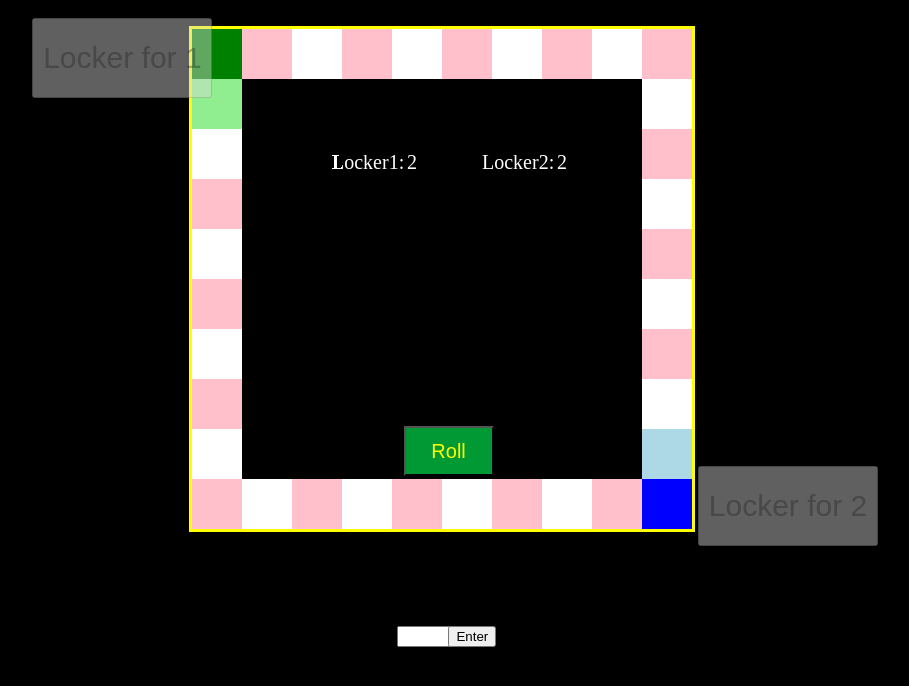
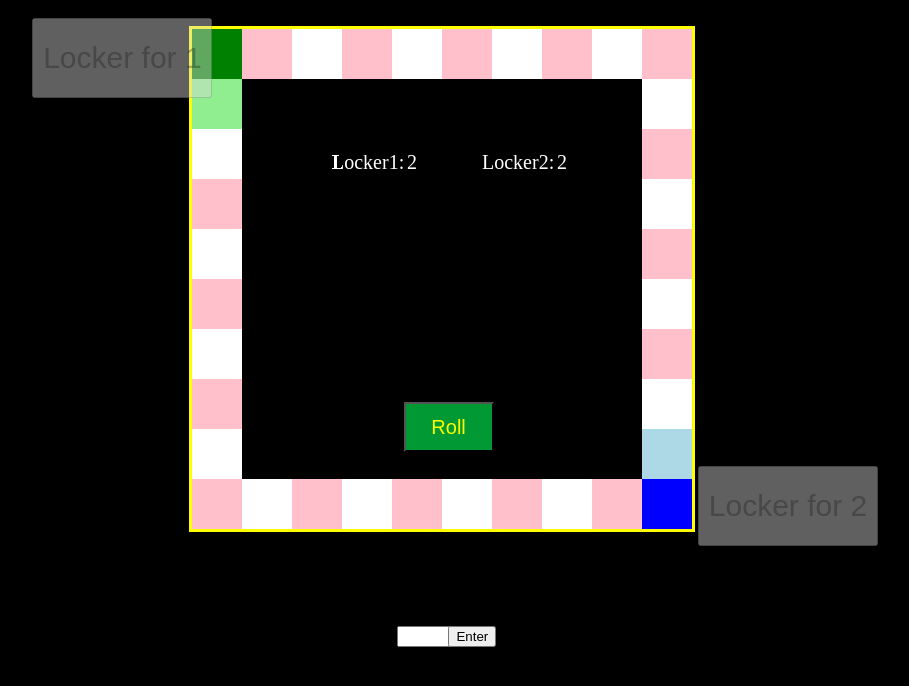
Before and after one commit to susmita2000/sfludo, a plain HTML site: page index.html in a window 1280 px wide. Shown: the part 94-780 px from the top of the page, without its empty margins (198-1107 px from the left). Drawn offline with Linux system fonts and the light colour scheme; a web font is replaced by a local one.

Commit message:
Update index.html

```diff
--- a/index.html
+++ b/index.html
@@ -35,7 +35,7 @@
             }
              .button {
              	position: absolute;
-             	top:65%;
+             	top:62%;
              	left: 47%;
                 background-color: #009933;
                 height: 50px;
```
